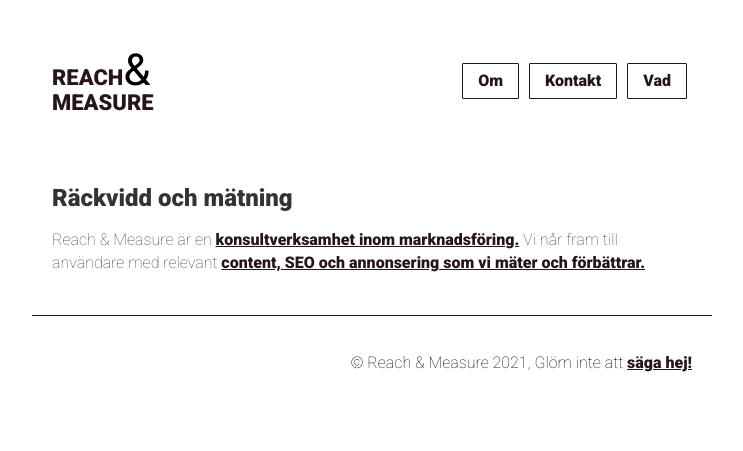
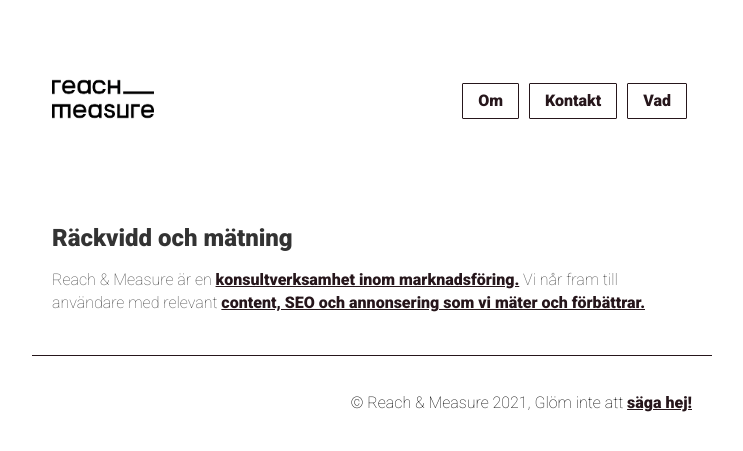
Before and after one commit to reachandmeasure/RetM, a Jekyll site: the page built from index.md, in a window 1280 px wide. Shown: the top 451 px of the page, without its empty margins (268-1011 px from the left). Built offline with Jekyll 4.4.1, drawn with Linux system fonts in a browser that asks for light colours.

Commit message:
New logo

```diff
--- a/_includes/header.html
+++ b/_includes/header.html
@@ -1,12 +1,14 @@
 <head>
     <nav>
-        <a id="logo" class="pure-menu-heading" href="/">Reach<span>&</span><br>measure</a>
+
+        <a id="logo" class="pure-menu-heading" href="/"><img src="/assets/logo.png" width="102" height="102"
+                alt="Reach & measure" /></a>
         <ul class="menu">
-{% for p in site.pages %}
-    {% if p.menu %}
-        <li class="menu-item"><a href="{{ p.url }}">{{ p.menu }}</a></li>
-    {% endif %}
-{% endfor %}
+            {% for p in site.pages %}
+            {% if p.menu %}
+            <li class="menu-item"><a href="{{ p.url }}">{{ p.menu }}</a></li>
+            {% endif %}
+            {% endfor %}
         </ul>
     </nav>
 </head>
```
Also changed, not shown: assets/logo.png (renamed from css/R_M_kvadrat.png).
